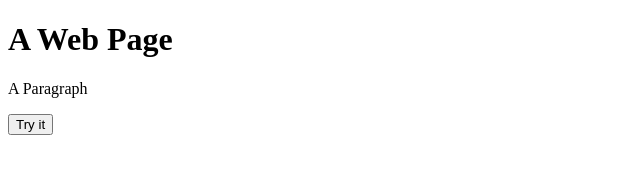
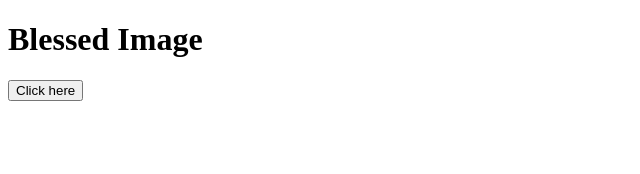
Before and after one commit to Yumekaze/shiningsolarsword.github.io, a plain HTML site: page index.html in a window 1280 px wide. Shown: the whole page, without its empty margins (0-640 px from the left). Drawn offline with Linux system fonts and the light colour scheme.

Commit message:
Update index.html

```diff
--- a/index.html
+++ b/index.html
@@ -2,9 +2,6 @@
 <html>
 <head>
 <script>
-function myFunction() {
-    document.getElementById("demo").innerHTML = "Paragraph changed.";
-}
 function showImage() {
     var img = document.createElement("img");
     img.setAttribute('src', 'https://d1u5p3l4wpay3k.cloudfront.net/feheroes_gamepedia_en/thumb/3/3a/Icon_Portrait_Azura.png/68px-Icon_Portrait_Azura.png?version=beadafccef69aa3110f9782483a84a50');
@@ -15,10 +12,8 @@ function showImage() {
 </head>
 
 <body>
-
-<h1>A Web Page</h1>
-<p id="demo">A Paragraph</p>
-<button type="button" onclick="showImage()">Try it</button>
+<h1>Blessed Image</h1>
+<button type="button" onclick="showImage()">Click here</button>
 <div id="image"></div>
 </body>
 </html>
```
